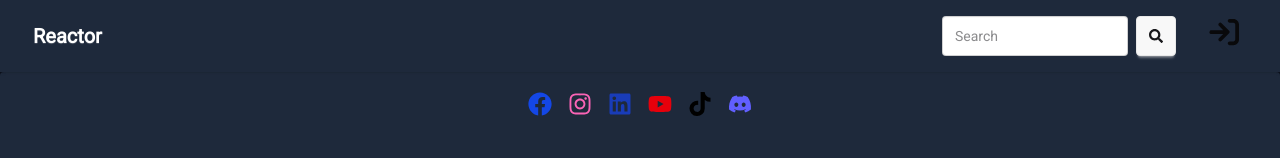
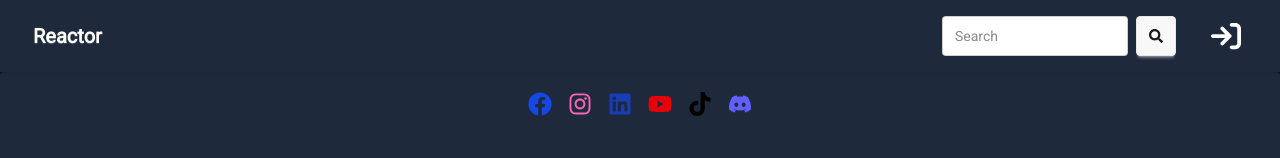
Before and after one commit to Antoniocutri/rehacktor, a React (Vite) app: page /auth in a window 1280 px wide. Shown: the top 158 px of the page. Built offline with nearby package versions, Linux system fonts and the light colour scheme; a web font is replaced by a local one.

Commit message:
fixed bug and style in navbar

```diff
--- a/src/components/LayoutComponet/Navbar.jsx
+++ b/src/components/LayoutComponet/Navbar.jsx
@@ -23,7 +23,7 @@ export default function Navbar({ onOpenSidebar }) {
 
     useEffect(()=>{
         download_avatar()
-    }, [])
+    }, [profile])
 
     const handleChange = (e) =>{
         setSlug(e.target.value)
@@ -51,11 +51,11 @@ export default function Navbar({ onOpenSidebar }) {
                     <div className="dropdown dropdown-end">
                         <div tabIndex={0} role="button" className="btn btn-ghost btn-circle avatar me-4">
                             <div className="w-10 rounded-full">
-                                {(user &&(
+                                {(user && (
                                     <img
                                         alt="Tailwind CSS Navbar component"
                                         src={avatarUrl ?? "https://img.daisyui.com/images/stock/photo-1534528741775-53994a69daeb.webp"} />
-                                ))|| <FaArrowRightToBracket className="text-3xl text-neutral hover:text-black!"/>}
+                                ))|| <FaArrowRightToBracket className="text-3xl text-white hover:text-black! mt-1 ms-0.5"/>}
                             </div>
                         </div>
                         <ul
```
